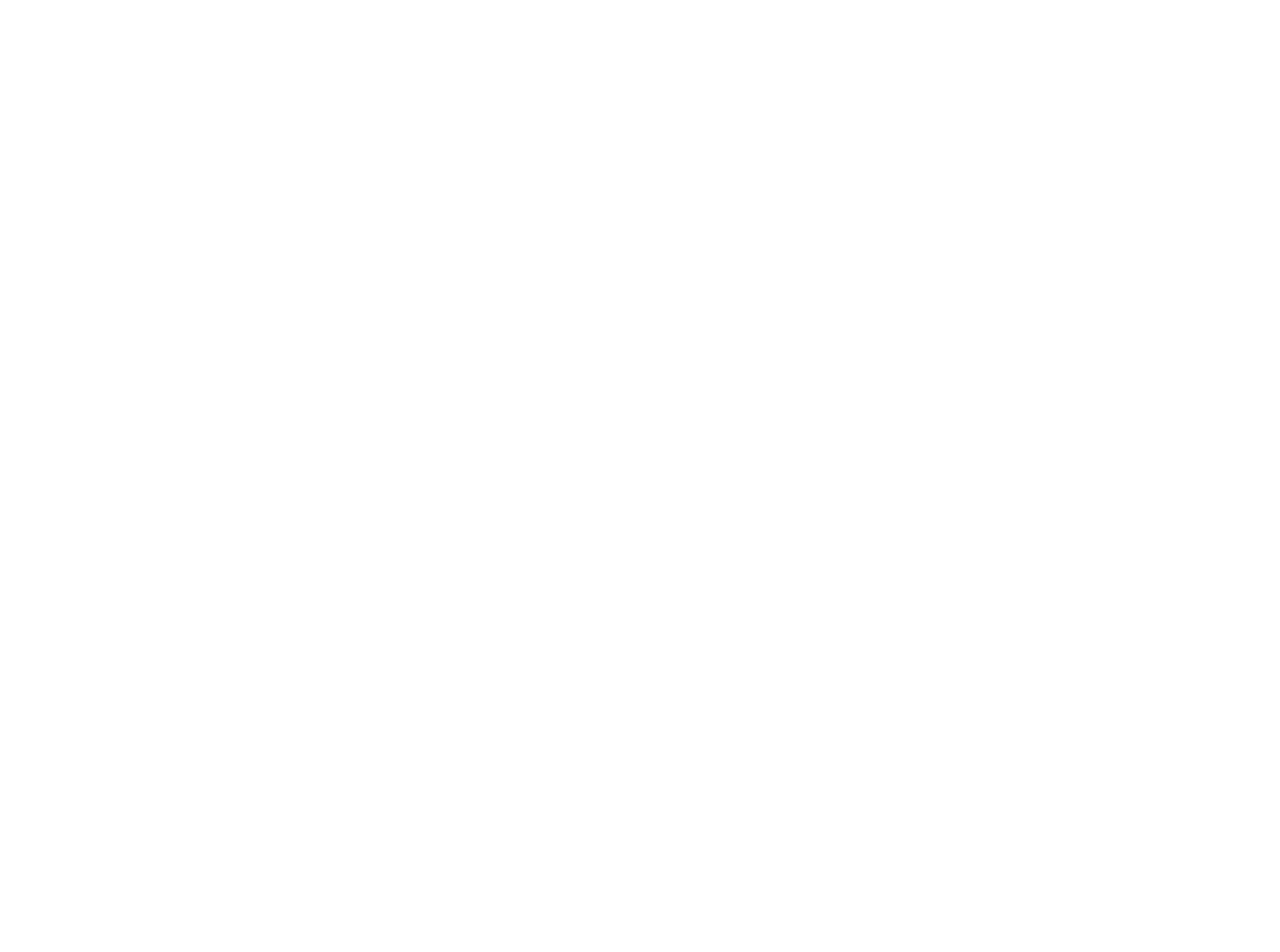
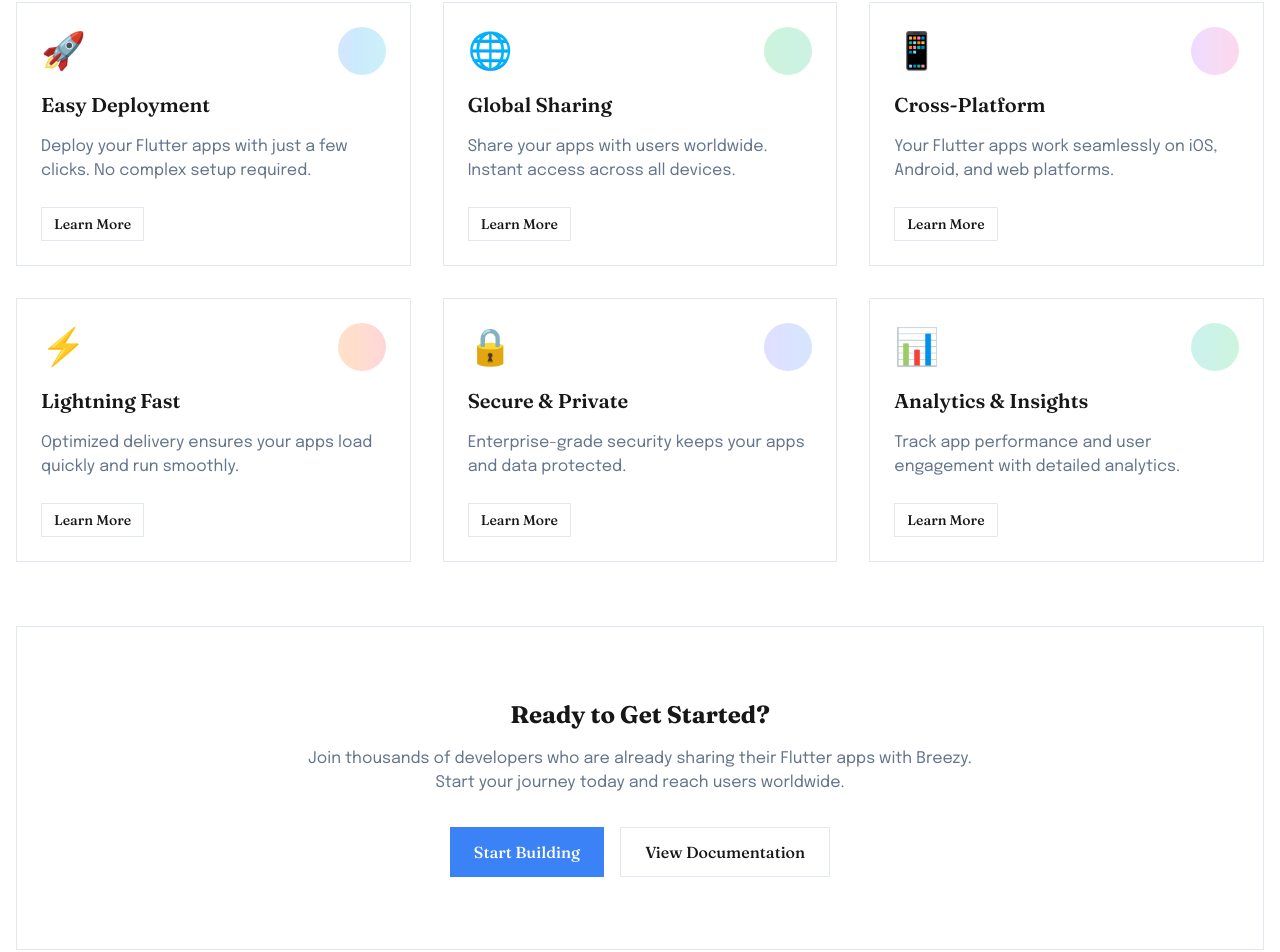
Before and after one commit to Tinalexman/breezy, a Next.js app in the folder frontend/: page / in a window 1280 px wide. Shown: the part 1054-2006 px from the top of the page. Before the commit the page ends 932 px from the top, so only its background shows below. Built offline with nearby package versions, Linux system fonts and the light colour scheme.

Commit message:
Adding the features

```diff
--- /dev/null
+++ b/frontend/src/components/home/Features.tsx
@@ -0,0 +1,140 @@
+"use client";
+
+import { motion } from "framer-motion";
+import { Card, CardHeader, CardContent } from "@/components/ui/Card";
+import { Button } from "@/components/ui/Button";
+
+const features = [
+  {
+    icon: "🚀",
+    title: "Easy Deployment",
+    description:
+      "Deploy your Flutter apps with just a few clicks. No complex setup required.",
+    color: "from-blue-500 to-cyan-500",
+  },
+  {
+    icon: "🌐",
+    title: "Global Sharing",
+    description:
+      "Share your apps with users worldwide. Instant access across all devices.",
+    color: "from-green-500 to-emerald-500",
+  },
+  {
+    icon: "📱",
+    title: "Cross-Platform",
+    description:
+      "Your Flutter apps work seamlessly on iOS, Android, and web platforms.",
+    color: "from-purple-500 to-pink-500",
+  },
+  {
+    icon: "⚡",
+    title: "Lightning Fast",
+    description:
+      "Optimized delivery ensures your apps load quickly and run smoothly.",
+    color: "from-orange-500 to-red-500",
+  },
+  {
+    icon: "🔒",
+    title: "Secure & Private",
+    description:
+      "Enterprise-grade security keeps your apps and data protected.",
+    color: "from-indigo-500 to-blue-500",
+  },
+  {
+    icon: "📊",
+    title: "Analytics & Insights",
+    description:
+      "Track app performance and user engagement with detailed analytics.",
+    color: "from-teal-500 to-green-500",
+  },
+];
+
+const Features = () => {
+  return (
+    <section className="py-20 bg-theme-background">
+      <div className="container mx-auto px-4">
+        {/* Section Header */}
+        <motion.div
+          initial={{ opacity: 0, y: 20 }}
+          whileInView={{ opacity: 1, y: 0 }}
+          transition={{ duration: 0.6 }}
+          viewport={{ once: true }}
+          className="text-center mb-16"
+        >
+          <h2 className="text-4xl font-bold text-theme-foreground mb-4 font-[family-name:var(--font-fraunces)]">
+            Powerful Features
+          </h2>
+          <p className="text-lg text-theme-muted max-w-3xl mx-auto font-[family-name:var(--font-epilogue)]">
+            Everything you need to share your Flutter applications with the
+            world. Built for developers, designed for success.
+          </p>
+        </motion.div>
+
+        {/* Features Grid */}
+        <div className="grid grid-cols-1 md:grid-cols-2 lg:grid-cols-3 gap-8">
+          {features.map((feature, index) => (
+            <motion.div
+              key={index}
+              initial={{ opacity: 0, y: 20 }}
+              whileInView={{ opacity: 1, y: 0 }}
+              transition={{ duration: 0.6, delay: index * 0.1 }}
+              viewport={{ once: true }}
+            >
+              <Card hover className="h-full">
+                <CardHeader>
+                  <div className="flex items-center justify-between mb-4">
+                    <div className="text-4xl">{feature.icon}</div>
+                    <div
+                      className={`w-12 h-12 rounded-full bg-gradient-to-r ${feature.color} opacity-20`}
+                    ></div>
+                  </div>
+                  <h3 className="text-xl font-semibold text-theme-foreground font-[family-name:var(--font-fraunces)]">
+                    {feature.title}
+                  </h3>
+                </CardHeader>
+                <CardContent>
+                  <p className="text-theme-muted mb-6">{feature.description}</p>
+                  <Button variant="outline" size="sm">
+                    Learn More
+                  </Button>
+                </CardContent>
+              </Card>
+            </motion.div>
+          ))}
+        </div>
+
+        {/* Call to Action */}
+        <motion.div
+          initial={{ opacity: 0, y: 20 }}
+          whileInView={{ opacity: 1, y: 0 }}
+          transition={{ duration: 0.6, delay: 0.6 }}
+          viewport={{ once: true }}
+          className="text-center mt-16"
+        >
+          <Card>
+            <CardContent className="text-center py-12">
+              <h3 className="text-2xl font-bold text-theme-foreground mb-4 font-[family-name:var(--font-fraunces)]">
+                Ready to Get Started?
+              </h3>
+              <p className="text-theme-muted mb-8 max-w-2xl mx-auto">
+                Join thousands of developers who are already sharing their
+                Flutter apps with Breezy. Start your journey today and reach
+                users worldwide.
+              </p>
+              <div className="flex gap-4 justify-center">
+                <Button variant="primary" size="lg">
+                  Start Building
+                </Button>
+                <Button variant="outline" size="lg">
+                  View Documentation
+                </Button>
+              </div>
+            </CardContent>
+          </Card>
+        </motion.div>
+      </div>
+    </section>
+  );
+};
+
+export default Features;
--- a/frontend/src/components/home/Home.tsx
+++ b/frontend/src/components/home/Home.tsx
@@ -3,6 +3,7 @@
 import Footer from "@/components/reusable/Footer";
 import Hero from "@/components/home/Hero";
 import Header from "@/components/reusable/Header";
+import Features from "@/components/home/Features";
 
 const Home = () => {
   return (
@@ -11,6 +12,7 @@
         <Header />
         <main className="mx-auto">
           <Hero />
+          <Features />
         </main>
       </div>
 
```
Also changed, not shown: frontend/src/app/auth/layout.tsx (added), frontend/src/app/auth/page.tsx (added).
